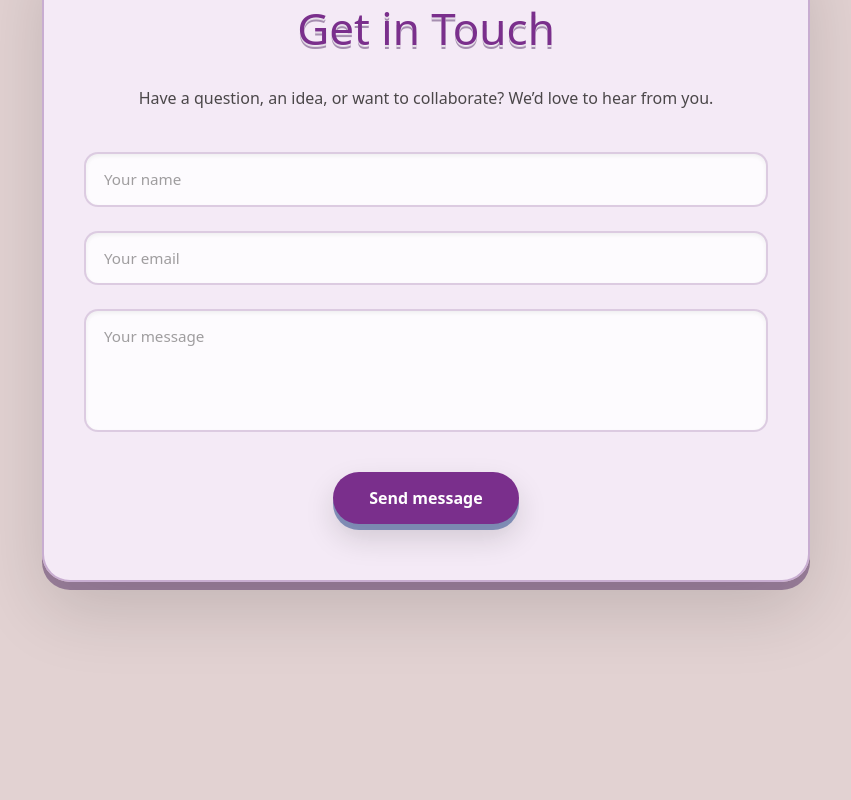
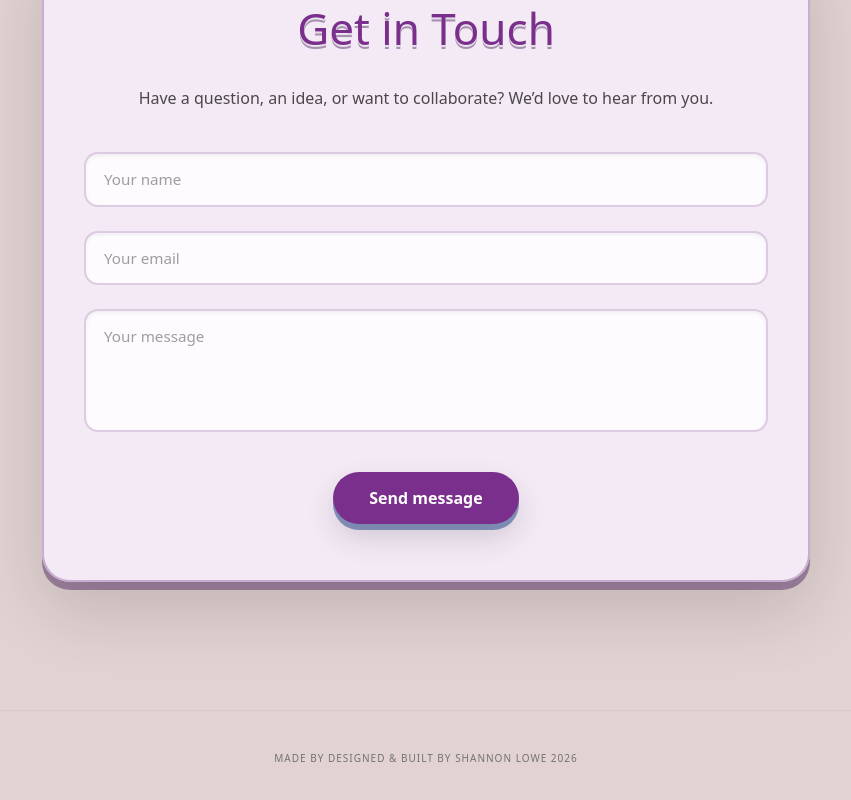
Before and after one commit to SHS-Peb/wildflower-society, a React (Vite) app: page / in a window 1280 px wide. Shown: the part 903-1703 px from the top of the page, without its empty margins (214-1065 px from the left). Before the commit the page ends 1613 px from the top, so only its background shows below. Built offline with nearby package versions, Linux system fonts and the light colour scheme.

Commit message:
creation of footer

```diff
--- a/src/App.jsx
+++ b/src/App.jsx
@@ -2,6 +2,7 @@ import bgLeft from "./assets/bg-left.png";
 import bgRight from "./assets/bg-right.png";
 import StarField from "./components/StarField";
 import Navbar from "./components/Navbar";
+import Footer from "./components/Footer";
 import About from "./components/About";
 import Contact from "./components/Contact";
 
@@ -36,7 +37,7 @@ export default function App() {
     <About />
     <Contact />
       </main>
-
+<Footer />
     </div>
   );
 }
--- /dev/null
+++ b/src/components/Footer.jsx
@@ -0,0 +1,17 @@
+export default function Footer() {
+  return (
+    <footer className="w-full py-10 text-center border-t border-black/5">
+      <p className="text-[10px] tracking-widest uppercase text-neutral-500">
+        Made by{" "}
+        <a
+          href="https://shannonlowe.dev"
+          target="_blank"
+          rel="noopener noreferrer"
+          className="hover:opacity-60 transition"
+        >
+          Designed & built by Shannon Lowe 2026
+        </a>
+      </p>
+    </footer>
+  );
+}
```
